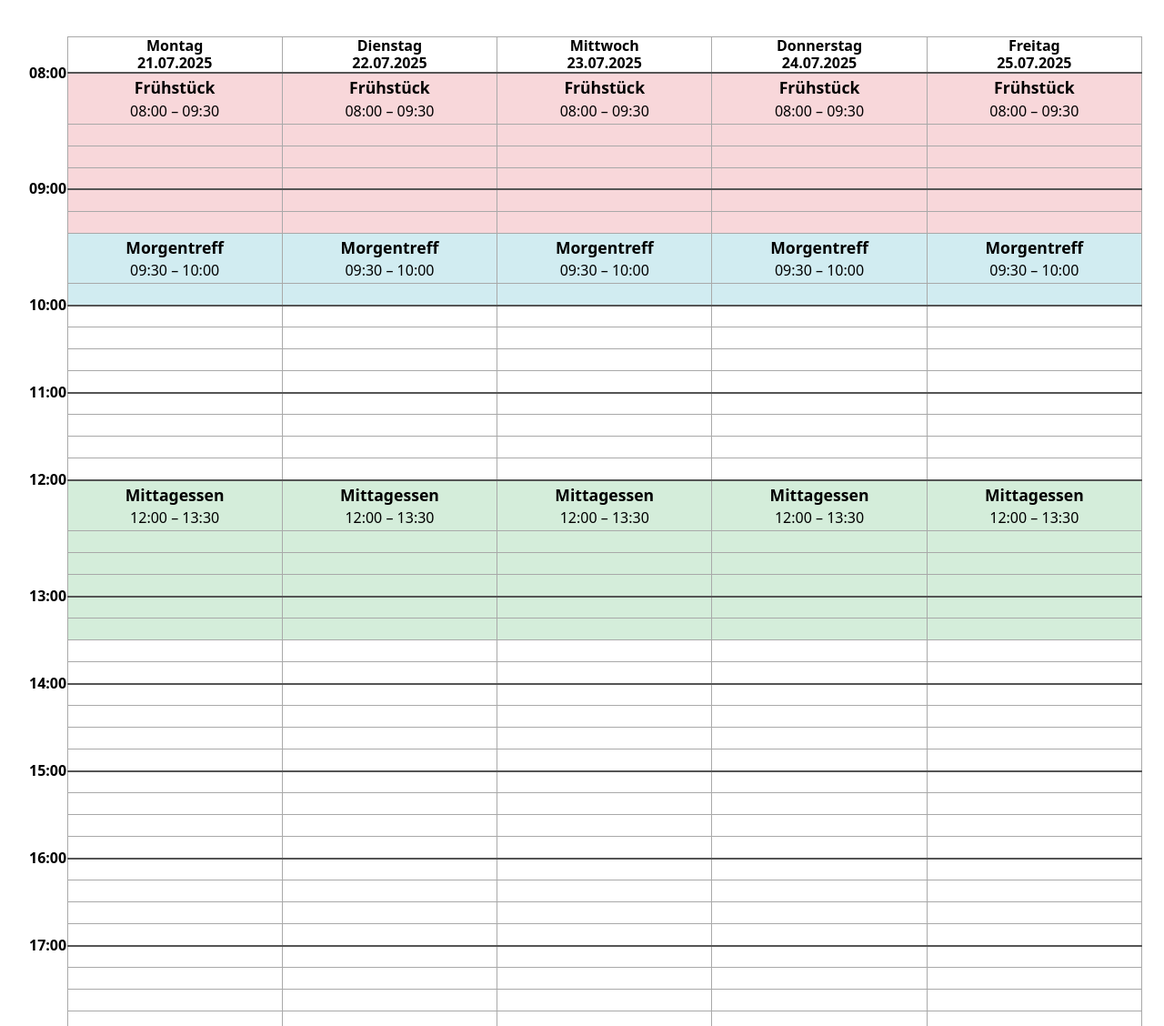
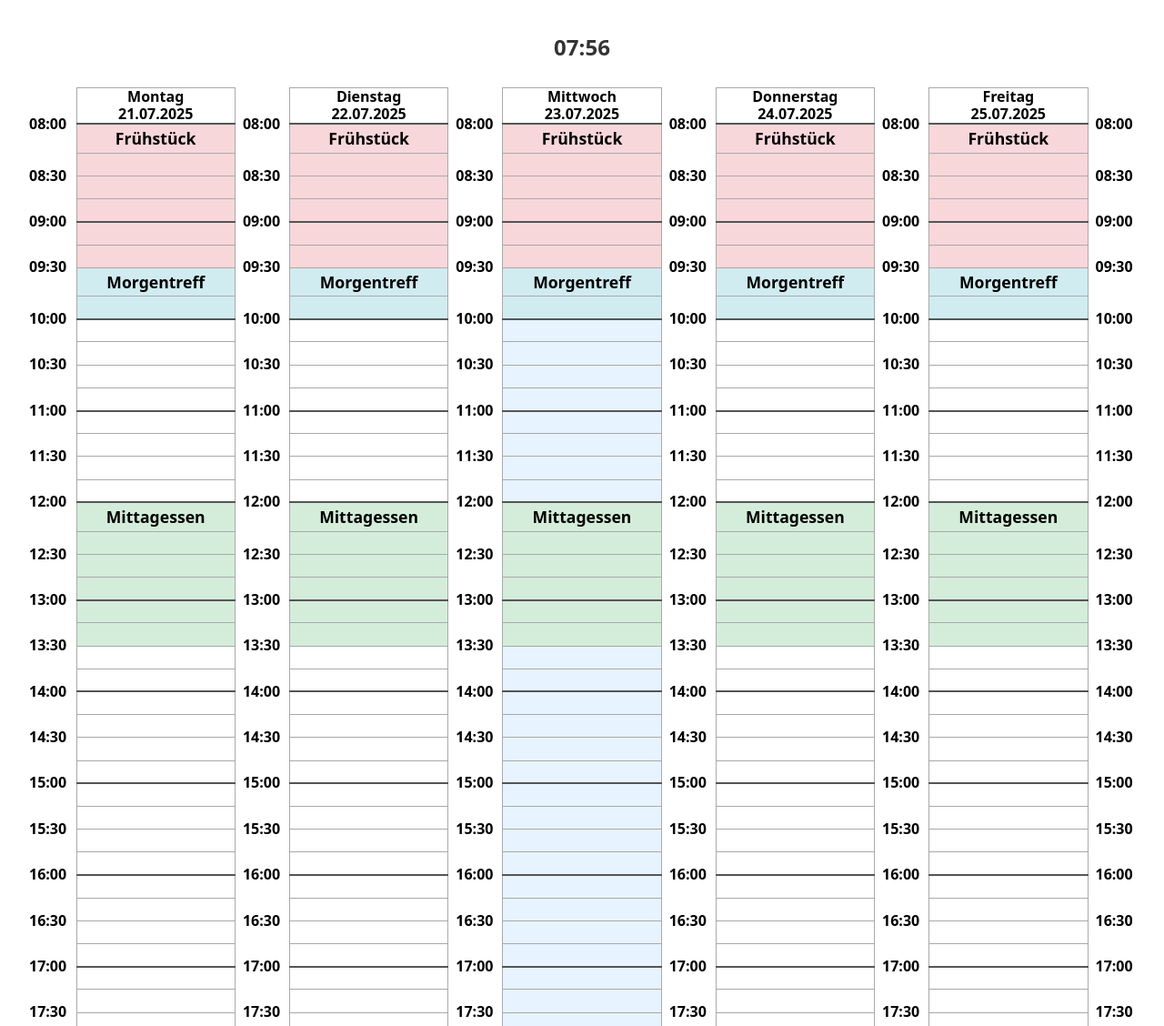
Before and after one commit to cleptomat/kita-Wochenplan, a Flask app: page / in a window 1280 px wide. Shown: the whole page at 91% size. Run offline with Flask 3, Linux system fonts and the light colour scheme; data that the repository does not hold is empty.

Commit message:
add clock on top; add half hour steps between days; add highlight of current day; add highlight of current time slot and greyed out past

```diff
--- a/app.py
+++ b/app.py
@@ -211,13 +211,17 @@ def index():
     day_key_map = {}
     for i, display_day in enumerate(display_days):
         day_key_map[display_day] = day_keys[i]
+    # Get current time for display
+    current_time = datetime.now().strftime('%H:%M')
+
     return render_template(
         'index.html',
         events=events_by_day,
         days=DAYS,
         display_days=display_days,
         display_dates=display_dates,
-        day_key_map=day_key_map
+        day_key_map=day_key_map,
+        current_time=current_time
     )
 
 def find_events(events, minute):
@@ -328,6 +332,11 @@ def hhmm_to_minutes(hhmm):
     h, m = map(int, hhmm.split(":"))
     return h * 60 + m
 
-app.jinja_env.globals.update(find_events=find_events)
+def is_current_day(day_name):
+    """Check if the given day name is today"""
+    today = datetime.today().strftime('%A')  # Get current day name in English
+    return day_name == today
+
+app.jinja_env.globals.update(find_events=find_events, is_current_day=is_current_day)
 if __name__ == '__main__':
     app.run(host='0.0.0.0', port=5000, debug=False)
--- a/templates/index.html
+++ b/templates/index.html
@@ -76,12 +76,20 @@
             margin:0;
             height: 100%;
         }
+        .current-time {
+            font-size: 1.5rem;
+            font-weight: bold;
+            text-align: center;
+            margin: 10px 0;
+            color: #333;
+        }
         .time-cell {
             background: #f8f9fa;
-            font-size: 0.8rem;
+            font-size: 1.0rem;
             text-align: right;
             padding-right: 5px;
             padding-top: 20px;
+            width: 60px;
         }
         .day-header {
             text-align: center;
@@ -107,40 +115,54 @@
             position:absolute;
             top:-0.8rem;
         }
+        .current-day {
+            background-color: #e7f3ff !important;
+        }
+        .current-time-slot {
+            background-color: #ffd700 !important; /* Gold color for current time slot */
+            border: 3px solid #ff8c00 !important; /* Thicker, more orange-gold border */
+            box-shadow: 0 0 8px rgba(255, 140, 0, 0.6) !important; /* Add glow effect */
+        }
+        .past-time-slot {
+            background-color: #d0d0d0 !important; /* Darker gray for past time slots */
+        }
+        .past-event {
+            opacity: 0.4 !important;
+            filter: grayscale(60%) !important;
+            background-color: #b0b0b0 !important;
+        }
     </style>
 </head>
 <body class="p-4">
     <div class="main-content">
+    <div class="current-time">{{ current_time }}</div>
     <div class="d-flex justify-content-between align-items-center mb-3">
         <!--<h2>Wochenplan</h2> -->
     </div>
-    <!--remove table-layout:fixed if columns should have different width-->
     <table class="table table-borderless schedule-table" style="table-layout: fixed; width: 100%; height: 100%;">
         <thead>
             <tr>
-            <th style="width:50px;"></th>
+                <th style="width:60px;"></th>
                 {% for day in display_days %}
                     <th style="text-align:center; width: auto;" class="cell-border day-header">{{ day }}</th>
+                    <th style="width:60px;"></th>
                 {% endfor %}
             </tr>
         </thead>
         <tbody>
-        {% set processed = {} %}
             {% for hour in range(8, 18) %}
                 {% for quarter in range(0, 60, 15) %}
-                {% set current_minute = hour * 60 + quarter %}                    <tr style="height:calc((100vh - 120px) / 42);">
-                        {% if quarter == 0 %}
-                    <td class="time-td" ><div class="time-div">{{ "%02d:%02d"|format(hour, quarter) }}</div></td>
+                    {% set current_minute = hour * 60 + quarter %}
+                    <tr style="height:calc((100vh - 120px) / 40);">
+                        {% if quarter == 0 or quarter == 30 %}
+                        <td class="time-td time-cell"><div class="time-div">{{ "%02d:%02d"|format(hour, quarter) }}</div></td>
                         {% else %}
-                    <td class="time-td"></td>
+                        <td class="time-td time-cell"></td>
                         {% endif %}
                         {% for day_label in display_days %}
                             {% set day = day_key_map[day_label] %}
-                        {% set cell_key = day ~ '-' ~ current_minute %}
-
                             {% set minute_events = find_events(events[day], current_minute) %}
-                        {% set cell_key = day ~ '-' ~ current_minute %}
-                        <td class="cell-border" style="height:1px;{% if quarter == 0 %}
+                            <td class="cell-border{% if is_current_day(day) %} current-day{% endif %}" style="height:1px;{% if quarter == 0 %}
                                                                 border-top-width: 2px;
                                                                 border-top-color: #555;
                                                             {% endif %}">
@@ -157,7 +179,6 @@
                                                    min-height: 15px; height: 100%;">
                                             {% if not e.get('is_placeholder') and e.is_start_time %}
                                                 <div class="event-title">{{ e.event.title }}</div>
-                                        <div class="event-time">{{ e.event.start_time }} – {{ e.event.end_time }}</div>
                                                 {% if e.event.id %}
                                                     <div class="event-buttons mt-1">
                                                         <button class="btn btn-sm btn-light btn-outline-secondary edit-button"
@@ -179,6 +200,11 @@
                                     {% endfor %}
                                 </div>
                             </td>
+                            {% if quarter == 0 or quarter == 30 %}
+                            <td class="time-td time-cell"><div class="time-div">{{ "%02d:%02d"|format(hour, quarter) }}</div></td>
+                            {% else %}
+                            <td class="time-td time-cell"></td>
+                            {% endif %}
                         {% endfor %}
                     </tr>
                 {% endfor %}
@@ -186,9 +212,10 @@
         </tbody>
         <tfoot>
             <tr>
-        <td class="time-td"><div class="time-div">18:00</div></td>
+                <td class="time-td time-cell"><div class="time-div">18:00</div></td>
                 {% for day_label in display_days %}
-            <td  style="border-top-width: 2px; border-top-color: #555;"></td>
+                    <td style="border-top-width: 2px; border-top-color: #555;"></td>
+                    <td class="time-td time-cell"><div class="time-div">18:00</div></td>
                 {% endfor %}
             </tr>
         </tfoot>
@@ -246,6 +273,76 @@
 
     <script src="https://cdn.jsdelivr.net/npm/bootstrap@5.3.3/dist/js/bootstrap.bundle.min.js"></script>
     <script>
+        // Update current time every minute
+        function updateCurrentTime() {
+            const now = new Date();
+            const timeString = now.toLocaleTimeString('de-DE', {
+                hour: '2-digit',
+                minute: '2-digit'
+            });
+            const currentTimeElement = document.querySelector('.current-time');
+            if (currentTimeElement) {
+                currentTimeElement.textContent = timeString;
+            }
+
+            // Update time slot highlighting
+            updateTimeSlotHighlighting(now);
+        }
+
+        function updateTimeSlotHighlighting(now) {
+            const currentHour = now.getHours();
+            const currentMinute = now.getMinutes();
+            const currentDay = now.toLocaleDateString('en-US', { weekday: 'long' });
+
+            // Calculate current time slot (15-minute intervals starting from 8:00)
+            const currentTimeSlot = Math.floor((currentHour * 60 + currentMinute - 480) / 15); // 480 = 8:00 AM in minutes
+
+            // Remove existing time slot classes
+            document.querySelectorAll('.current-time-slot, .past-time-slot').forEach(cell => {
+                cell.classList.remove('current-time-slot', 'past-time-slot');
+            });
+
+            // Remove existing past event classes
+            document.querySelectorAll('.past-event').forEach(event => {
+                event.classList.remove('past-event');
+            });
+
+            // Only highlight if we're within business hours (8:00-18:00)
+            if (currentHour >= 8 && currentHour < 18) {
+                // Find all table rows and highlight appropriate time slots for current day
+                const tableRows = document.querySelectorAll('tbody tr');
+
+                tableRows.forEach((row, rowIndex) => {
+                    // Find cells for the current day
+                    const currentDayCells = row.querySelectorAll('.current-day');
+
+                    currentDayCells.forEach(cell => {
+                        if (rowIndex === currentTimeSlot) {
+                            // This is the current time slot
+                            cell.classList.add('current-time-slot');
+                        } else if (rowIndex < currentTimeSlot) {
+                            // This is a past time slot
+                            cell.classList.add('past-time-slot');
+
+                            // Also grey out any events in this past time slot
+                            const eventSlots = cell.querySelectorAll('.event-slot');
+                            eventSlots.forEach(eventSlot => {
+                                if (eventSlot.style.backgroundColor !== 'transparent' &&
+                                    !eventSlot.style.backgroundColor.includes('rgba(0,0,0,0)') &&
+                                    eventSlot.style.backgroundColor !== '') {
+                                    eventSlot.classList.add('past-event');
+                                }
+                            });
+                        }
+                    });
+                });
+            }
+        }
+
+        // Update time immediately and then every minute
+        updateCurrentTime();
+        setInterval(updateCurrentTime, 15000); // Update every 15 seconds for more accurate time slot highlighting
+
         document.getElementById('toggle-options').addEventListener('click', () => {
             document.querySelectorAll('.event-buttons').forEach(ev => {
                 ev.classList.toggle('show-buttons');
```
Lines whose indentation alone changed are shown as unchanged.
